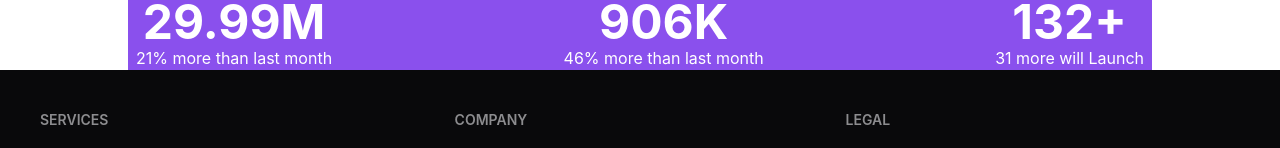
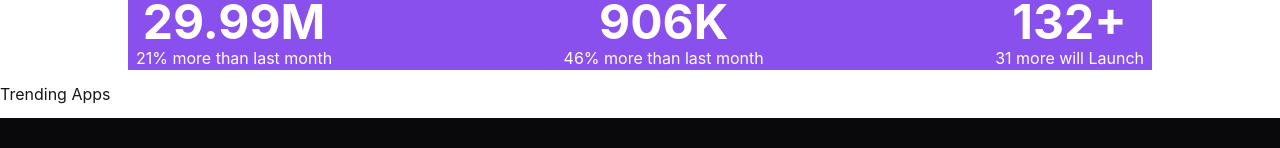
Before and after one commit to impressivecoder01/Assignment-008, a React (Vite) app: page / in a window 1280 px wide. Shown: the part 646-794 px from the top of the page. Built offline with nearby package versions, Linux system fonts and the light colour scheme.

Commit message:
trendingapp page

```diff
--- /dev/null
+++ b/src/Components/Cards/TCard.jsx
@@ -0,0 +1,11 @@
+import React from 'react';
+
+const TCard = () => {
+    return (
+        <div>
+
+        </div>
+    );
+};
+
+export default TCard;
--- a/src/Pages/Home/Home.jsx
+++ b/src/Pages/Home/Home.jsx
@@ -1,12 +1,21 @@
 import React from 'react';
 import Banner from '../../Components/Banner/Banner';
+import TrendingApps from '../TrendingApps/TrendingApps';
+import { useLoaderData } from 'react-router';
 
 const Home = () => {
+    const datas = useLoaderData()
+    console.log(datas)
 
     return (
         <div>
             <h1>This  is  home................</h1>
             <Banner></Banner>
+
+
+                <TrendingApps datas={datas}></TrendingApps>
+
+
         </div>
     );
 };
--- a/src/Pages/Router/Router.jsx
+++ b/src/Pages/Router/Router.jsx
@@ -11,7 +11,8 @@ const router = createBrowserRouter([
         children: [
             {
                 path: `/`,
-                element: <Home></Home>
+                element: <Home></Home> ,
+                loader: () => fetch(`/data.json`)
             },
 
         ]
--- /dev/null
+++ b/src/Pages/TrendingApps/TrendingApps.jsx
@@ -0,0 +1,17 @@
+import React from 'react';
+
+const TrendingApps = ({datas}) => {
+    // console.log(datas)
+    return (
+        <div className='py-3'>
+            <h1>Trending Apps</h1>
+            <div className='grid grid-cols-1 md:grid-cols-2 lg:grid-cols-3 gap-3'>
+                {
+
+                }
+            </div>
+        </div>
+    );
+};
+
+export default TrendingApps;
```
